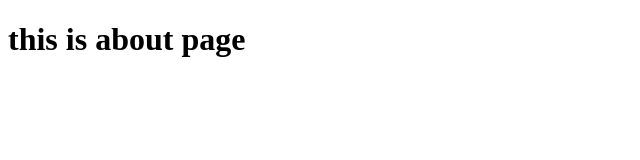
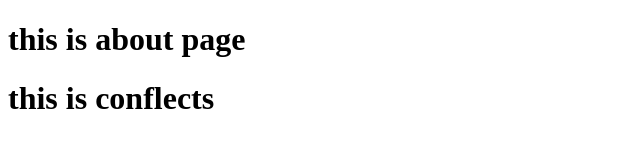
Before and after one commit to nader3935/techcamup-new, a plain HTML site: page about.html in a window 1280 px wide. Shown: the whole page, without its empty margins (0-640 px from the left). Drawn offline with Linux system fonts and the light colour scheme.

Commit message:
add about

```diff
--- a/about.html
+++ b/about.html
@@ -5,5 +5,6 @@
 </head>
 <body>
 <h1>this is about page</h1>
+<h1>this is conflects</h1>
 </body>
 </html>
```
